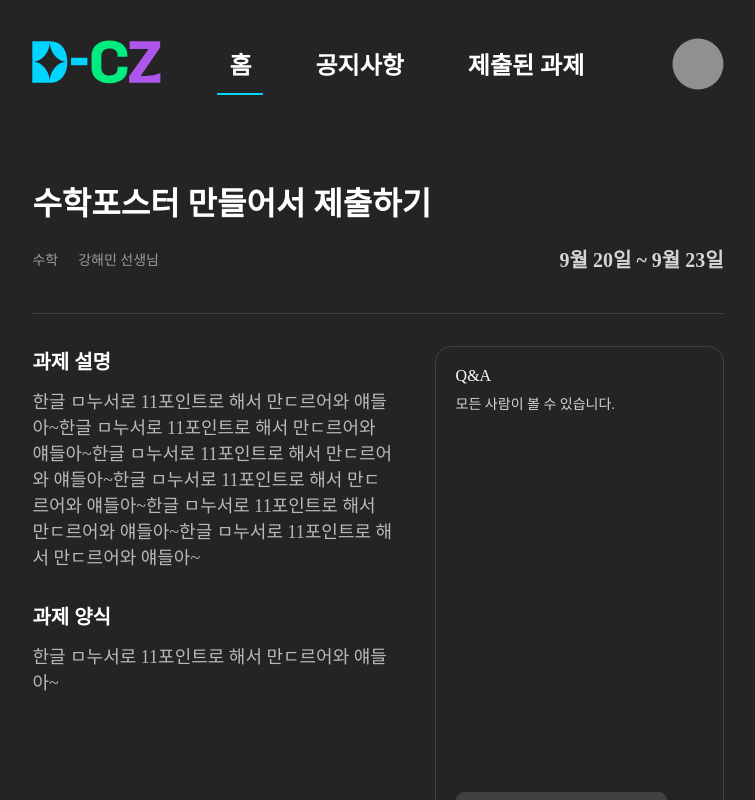
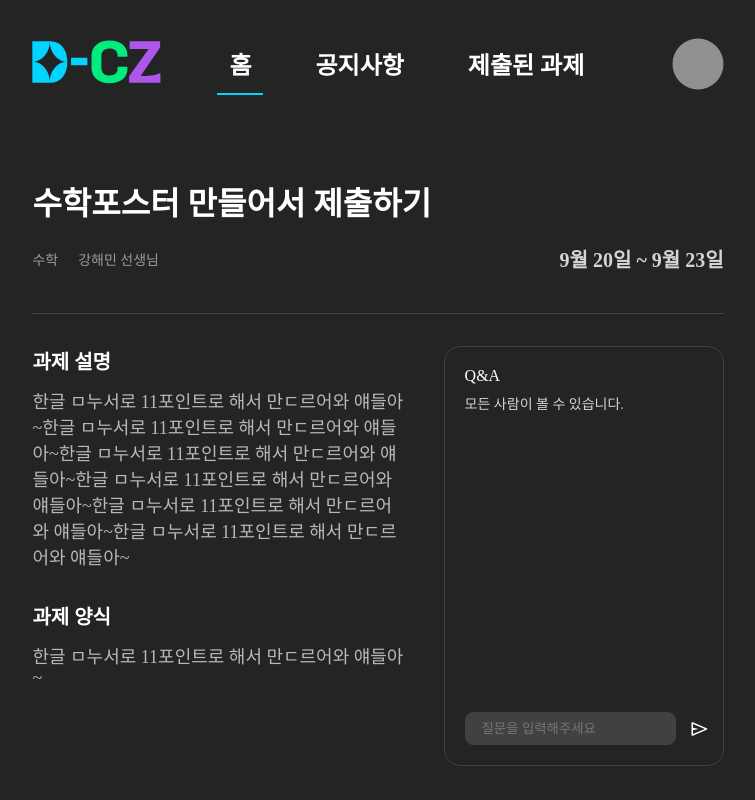
Before and after one commit to Project-After-School/DCZ-USER-FE, a React (Vite) app: page /home/1 in a window 1280 px wide. Shown: the top 800 px of the page, without its empty margins (262-1017 px from the left). Built offline with nearby package versions, Linux system fonts and the light colour scheme.

Commit message:
chore :: 사이즈 지정

```diff
--- a/src/components/QnA.tsx
+++ b/src/components/QnA.tsx
@@ -102,8 +102,8 @@ const Container = styled.div`
   display: flex;
   flex-direction: column;
   justify-content: space-between;
-  height: 500px;
-  width: 400px;
+  height: 420px;
+  width: 280px;
 `;
 
 const ExplainText = styled.p`
```
